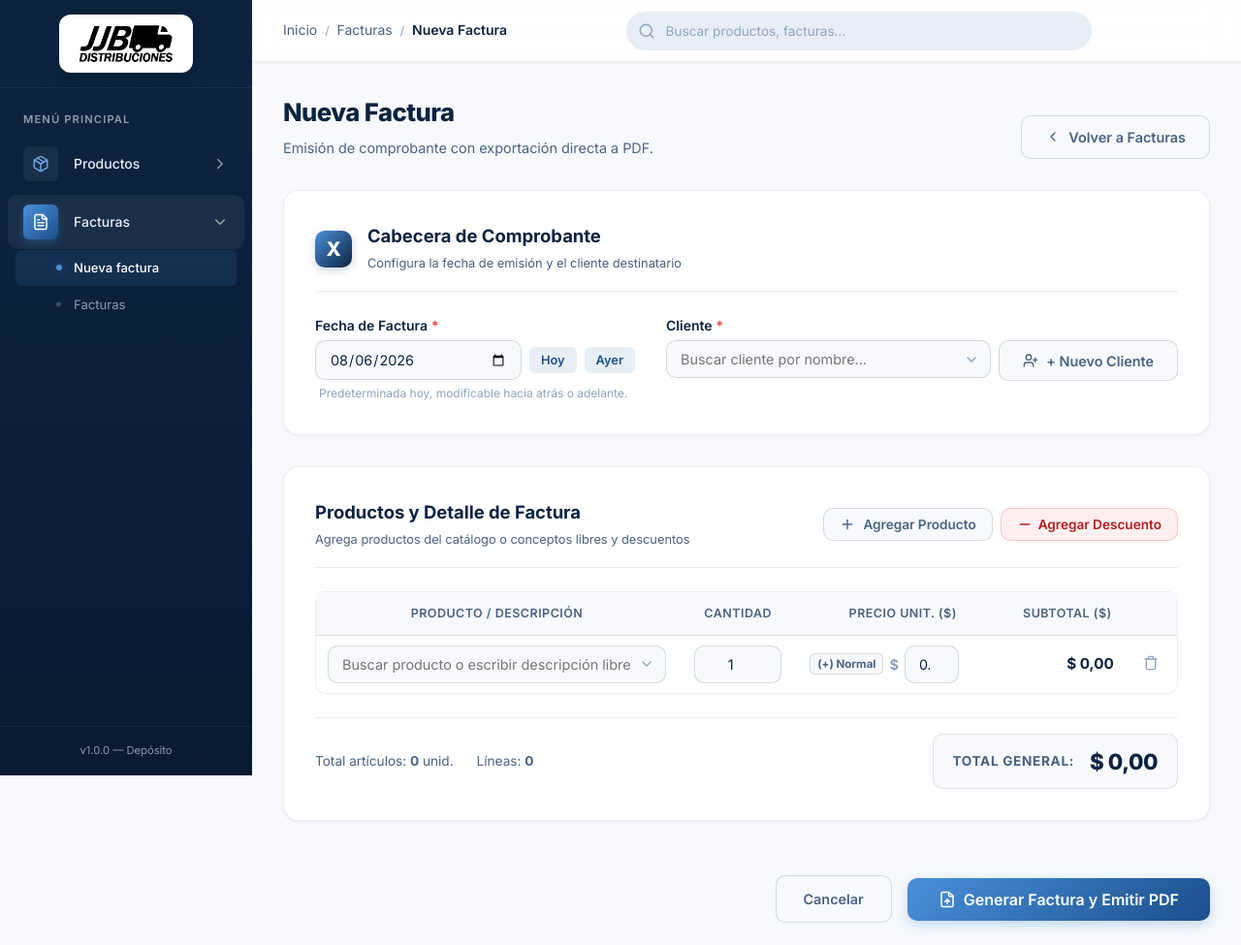
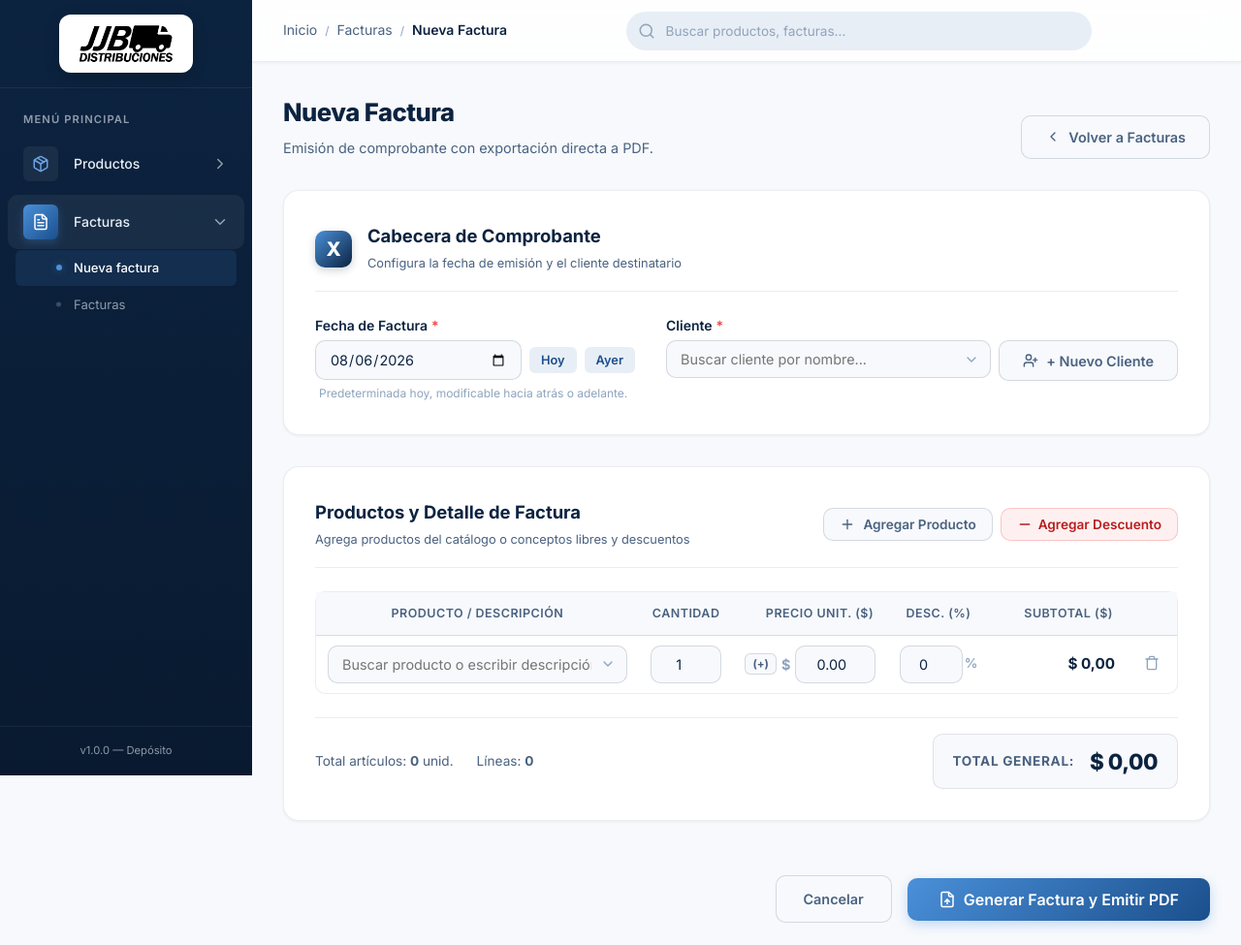
Before and after one commit to tomiingm/deposito, a Flask app: page /facturas/nueva in a window 1280 px wide. Shown: the top 975 px of the page at 97% size. Run offline with Flask 3, Linux system fonts and the light colour scheme; data comes from the database, SQL or seed files in the repository.

Commit message:
ACT-15 | Descuento en factura

```diff
--- a/BD/deposito.sql
+++ b/BD/deposito.sql
@@ -132,6 +132,7 @@ CREATE TABLE `item_factura` (
   `descripcion` varchar(255) DEFAULT NULL,
   `cantidad` int DEFAULT NULL,
   `precio_unitario` decimal(12,2) DEFAULT NULL,
+  `descuento` decimal(5,2) NOT NULL DEFAULT '0.00',
   PRIMARY KEY (`id_item_factura`,`id_factura`),
   KEY `id_producto_idx` (`id_producto`),
   KEY `id_factura_idx` (`id_factura`),
@@ -146,7 +147,7 @@ CREATE TABLE `item_factura` (
 
 LOCK TABLES `item_factura` WRITE;
 /*!40000 ALTER TABLE `item_factura` DISABLE KEYS */;
-INSERT INTO `item_factura` VALUES (1,1,16,'QUENTO REDES',2,1085.37);
+INSERT INTO `item_factura` VALUES (1,1,16,'QUENTO REDES',2,1085.37,0.00);
 /*!40000 ALTER TABLE `item_factura` ENABLE KEYS */;
 UNLOCK TABLES;
 
--- a/app/routes/facturas.py
+++ b/app/routes/facturas.py
@@ -52,11 +52,12 @@ def nueva_factura():
             cliente_nombre = cliente_db['nombre'] if cliente_db else 'Consumidor Final'
 
             # 3. Procesar ítems / renglones
-            # Recibimos listas de producto, cantidad, precio_unitario
+            # Recibimos listas de producto, cantidad, precio_unitario, descuento
             prod_ids = request.form.getlist('item_producto_id[]')
             cantidades = request.form.getlist('item_cantidad[]')
             precios = request.form.getlist('item_precio[]')
             descripciones = request.form.getlist('item_descripcion[]')
+            descuentos = request.form.getlist('item_descuento[]')
 
             items_to_save = []
             for i in range(len(cantidades)):
@@ -64,6 +65,7 @@ def nueva_factura():
                 precio_str = precios[i].strip() if i < len(precios) else ''
                 prod_id_str = prod_ids[i].strip() if i < len(prod_ids) else ''
                 desc_str = descripciones[i].strip() if i < len(descripciones) else ''
+                desc_pct_str = descuentos[i].strip() if i < len(descuentos) else '0'
 
                 if not cant_str or not precio_str:
                     continue
@@ -78,6 +80,15 @@ def nueva_factura():
 
                 if cant <= 0 or precio_u == 0:
                     continue
+
+                try:
+                    desc_pct = float(desc_pct_str.replace('%', '').replace(' ', '').replace(',', '.'))
+                    if desc_pct < 0:
+                        desc_pct = 0.0
+                    elif desc_pct > 100:
+                        desc_pct = 100.0
+                except (ValueError, TypeError):
+                    desc_pct = 0.0
 
                 try:
                     prod_id = int(prod_id_str) if prod_id_str else None
@@ -98,7 +109,8 @@ def nueva_factura():
                     'id_producto': prod_id,
                     'descripcion': desc_str,
                     'cantidad': cant,
-                    'precio_unitario': precio_u
+                    'precio_unitario': precio_u,
+                    'descuento': round(desc_pct, 2)
                 })
 
             if not items_to_save:
@@ -116,8 +128,8 @@ def nueva_factura():
             # 5. Insertar renglones en item_factura
             for it in items_to_save:
                 cursor.execute(
-                    "INSERT INTO item_factura (id_factura, id_producto, descripcion, cantidad, precio_unitario) VALUES (%s, %s, %s, %s, %s)",
-                    (id_factura, it['id_producto'], it['descripcion'], it['cantidad'], it['precio_unitario'])
+                    "INSERT INTO item_factura (id_factura, id_producto, descripcion, cantidad, precio_unitario, descuento) VALUES (%s, %s, %s, %s, %s, %s)",
+                    (id_factura, it['id_producto'], it['descripcion'], it['cantidad'], it['precio_unitario'], it['descuento'])
                 )
 
             # 6. Obtener datos de la empresa para el PDF
@@ -254,7 +266,7 @@ def listar_facturas():
                     f.id_cliente,
                     c.nombre AS cliente_nombre,
                     COUNT(i.id_item_factura) AS total_items,
-                    COALESCE(SUM(i.cantidad * i.precio_unitario), 0) AS total_monto
+                    COALESCE(SUM(i.cantidad * i.precio_unitario * (1.0 - COALESCE(i.descuento, 0) / 100.0)), 0) AS total_monto
                 FROM factura f
                 LEFT JOIN Cliente c ON f.id_cliente = c.id_cliente
                 LEFT JOIN item_factura i ON f.id_factura = i.id_factura
@@ -326,7 +338,7 @@ def ver_pdf(id_factura):
         cliente = cursor.fetchone()
 
         cursor.execute("""
-            SELECT i.id_item_factura, i.id_producto, i.cantidad, i.precio_unitario,
+            SELECT i.id_item_factura, i.id_producto, i.cantidad, i.precio_unitario, i.descuento,
                    COALESCE(NULLIF(TRIM(i.descripcion), ''), p.descripcion, 'Artículo') AS descripcion
             FROM item_factura i
             LEFT JOIN producto p ON i.id_producto = p.id_producto
--- a/app/templates/facturas/nueva.html
+++ b/app/templates/facturas/nueva.html
@@ -173,11 +173,12 @@
                 <table class="invoice-items-table" id="items-table">
                     <thead>
                         <tr>
-                            <th style="width: 42%;">Producto / Descripción</th>
-                            <th style="width: 14%; text-align: center;">Cantidad</th>
-                            <th style="width: 20%; text-align: right;">Precio Unit. ($)</th>
-                            <th style="width: 18%; text-align: right;">Subtotal ($)</th>
-                            <th style="width: 6%; text-align: center;"></th>
+                            <th style="width: 38%;">Producto / Descripción</th>
+                            <th style="width: 11%; text-align: center;">Cantidad</th>
+                            <th style="width: 18%; text-align: right;">Precio Unit. ($)</th>
+                            <th style="width: 12%; text-align: center;">Desc. (%)</th>
+                            <th style="width: 16%; text-align: right;">Subtotal ($)</th>
+                            <th style="width: 5%; text-align: center;"></th>
                         </tr>
                     </thead>
                     <tbody id="items-tbody">
@@ -572,18 +573,24 @@
             <input type="number" name="item_cantidad[]" id="item_cant_${rowCounter}" class="form-input text-center item-cant-input" value="1" min="1" step="1" required style="max-width: 90px; margin: 0 auto;">
         </td>
         <td style="text-align: right;">
-            <div style="display: flex; align-items: center; justify-content: flex-end; gap: 6px;">
+            <div style="display: flex; align-items: center; justify-content: flex-end; gap: 5px;">
                 <button type="button"
                         class="btn-type-toggle ${isDiscount ? 'is-discount' : ''}"
                         id="btn_toggle_type_${rowCounter}"
                         title="Alternar entre ítem normal (+) y descuento (-)"
                         onclick="toggleRowDiscount(${rowCounter})">
-                    ${isDiscount ? '(-) Desc.' : '(+) Normal'}
+                    ${isDiscount ? '(-)' : '(+)'}
                 </button>
                 <span id="price_sign_${rowCounter}" style="color: ${isDiscount ? '#b91c1c' : 'var(--text-muted)'}; font-size: 0.9rem; font-weight: 700;">
                     ${isDiscount ? '-$' : '$'}
                 </span>
-                <input type="number" name="item_precio[]" id="item_precio_${rowCounter}" class="form-input text-right item-precio-input" value="0.00" step="0.01" required style="max-width: 110px;" placeholder="0.00">
+                <input type="number" name="item_precio[]" id="item_precio_${rowCounter}" class="form-input text-right item-precio-input" value="0.00" step="0.01" required style="max-width: 105px;" placeholder="0.00">
+            </div>
+        </td>
+        <td style="text-align: center;">
+            <div style="display: inline-flex; align-items: center; justify-content: center; gap: 2px;">
+                <input type="number" name="item_descuento[]" id="item_desc_pct_${rowCounter}" class="form-input text-center item-desc-pct-input" value="0" min="0" max="100" step="0.5" style="max-width: 65px;" placeholder="0">
+                <span style="color: var(--text-muted); font-size: 0.85rem; font-weight: 600;">%</span>
             </div>
         </td>
         <td style="text-align: right;">
@@ -602,9 +609,13 @@
         // Eventos de cálculo
         const cantInput = document.getElementById(`item_cant_${rowCounter}`);
         const precioInput = document.getElementById(`item_precio_${rowCounter}`);
+        const descPctInput = document.getElementById(`item_desc_pct_${rowCounter}`);
 
         cantInput.addEventListener('input', () => updateRowSubtotal(rowCounter));
         precioInput.addEventListener('input', () => updateRowSubtotal(rowCounter));
+        if (descPctInput) {
+            descPctInput.addEventListener('input', () => updateRowSubtotal(rowCounter));
+        }
 
         // Presionar Enter en la cantidad para agregar automáticamente la siguiente fila
         cantInput.addEventListener('keydown', (e) => {
@@ -653,7 +664,7 @@
 
         if (btn) {
             btn.classList.toggle('is-discount', isDiscount);
-            btn.textContent = isDiscount ? '(-) Desc.' : '(+) Normal';
+            btn.textContent = isDiscount ? '(-)' : '(+)';
         }
         if (sign) {
             sign.style.color = isDiscount ? '#b91c1c' : 'var(--text-muted)';
@@ -877,6 +888,7 @@
         const row = document.getElementById(`item-row-${rId}`);
         const cantInput = document.getElementById(`item_cant_${rId}`);
         const precioInput = document.getElementById(`item_precio_${rId}`);
+        const descPctInput = document.getElementById(`item_desc_pct_${rId}`);
         const subtotalText = document.getElementById(`row_subtotal_${rId}`);
 
         if (!cantInput || !precioInput || !subtotalText) return;
@@ -884,12 +896,15 @@
         const isDiscount = row ? row.dataset.isDiscount === 'true' : false;
         const cant = parseInt(cantInput.value) || 0;
         let precio = parseFloat(precioInput.value) || 0.0;
+        const descPct = parseFloat(descPctInput ? descPctInput.value : 0) || 0.0;
 
-        // Si la fila está en modo descuento, tratar el cálculo como negativo
+        // Si la fila está en modo descuento, tratar el precio base como negativo
         if (isDiscount) {
             precio = -Math.abs(precio);
         }
-        const subtotal = cant * precio;
+
+        const factorDesc = (1.0 - (descPct / 100.0));
+        const subtotal = cant * precio * factorDesc;
 
         subtotalText.textContent = formatARS(subtotal);
         recalcInvoiceTotals();
@@ -906,6 +921,9 @@
             firstRow.querySelector('input[name="item_descripcion[]"]').value = '';
             firstRow.querySelector('.item-cant-input').value = '1';
             firstRow.querySelector('.item-precio-input').value = '0.00';
+            if (firstRow.querySelector('.item-desc-pct-input')) {
+                firstRow.querySelector('.item-desc-pct-input').value = '0';
+            }
             firstRow.querySelector('.row-subtotal-text').textContent = '$ 0,00';
             firstRow.dataset.isDiscount = 'false';
             firstRow.classList.remove('is-discount-row');
@@ -938,17 +956,21 @@
         rows.forEach(row => {
             const cantInput = row.querySelector('.item-cant-input');
             const precioInput = row.querySelector('.item-precio-input');
+            const descPctInput = row.querySelector('.item-desc-pct-input');
             const isDiscount = row.dataset.isDiscount === 'true';
 
             if (cantInput && precioInput) {
                 const cant = parseInt(cantInput.value) || 0;
                 let precio = parseFloat(precioInput.value) || 0.0;
+                const descPct = parseFloat(descPctInput ? descPctInput.value : 0) || 0.0;
+
                 if (isDiscount) {
                     precio = -Math.abs(precio);
                 }
                 if (cant > 0 && precio !== 0) {
+                    const factorDesc = (1.0 - (descPct / 100.0));
                     totalUnits += cant;
-                    grandTotal += (cant * precio);
+                    grandTotal += (cant * precio * factorDesc);
                     activeLines++;
                 }
             }
```
Also changed, not shown: app/services/pdf_generator.py (+17 -8 lines).
